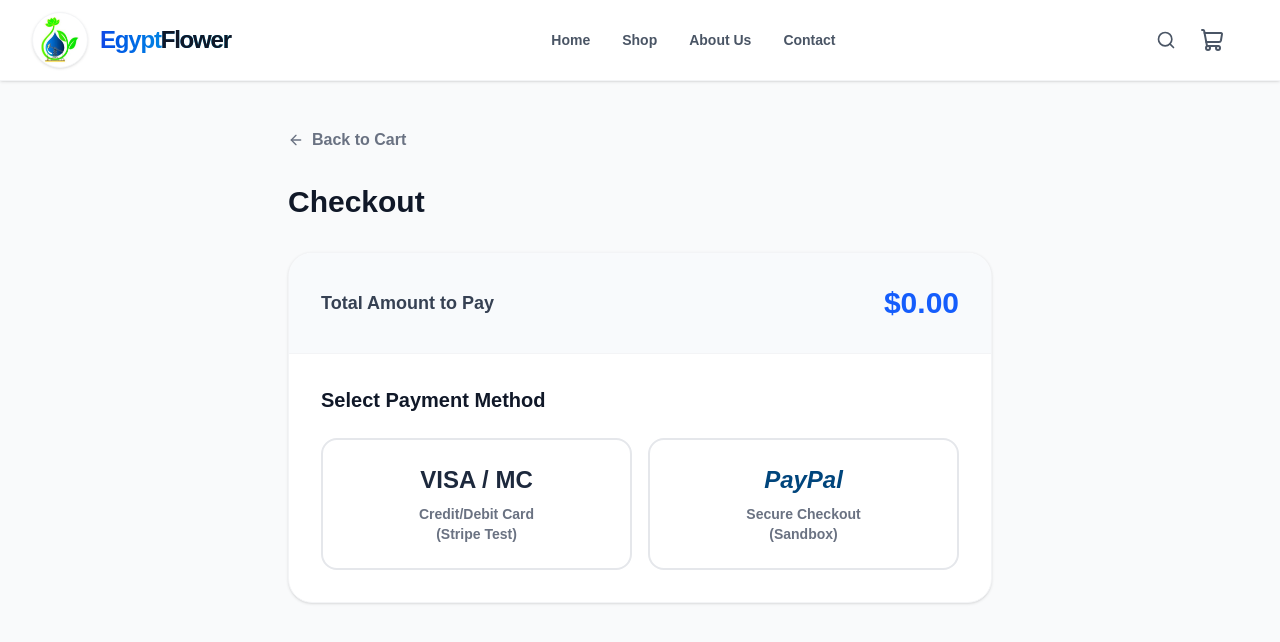
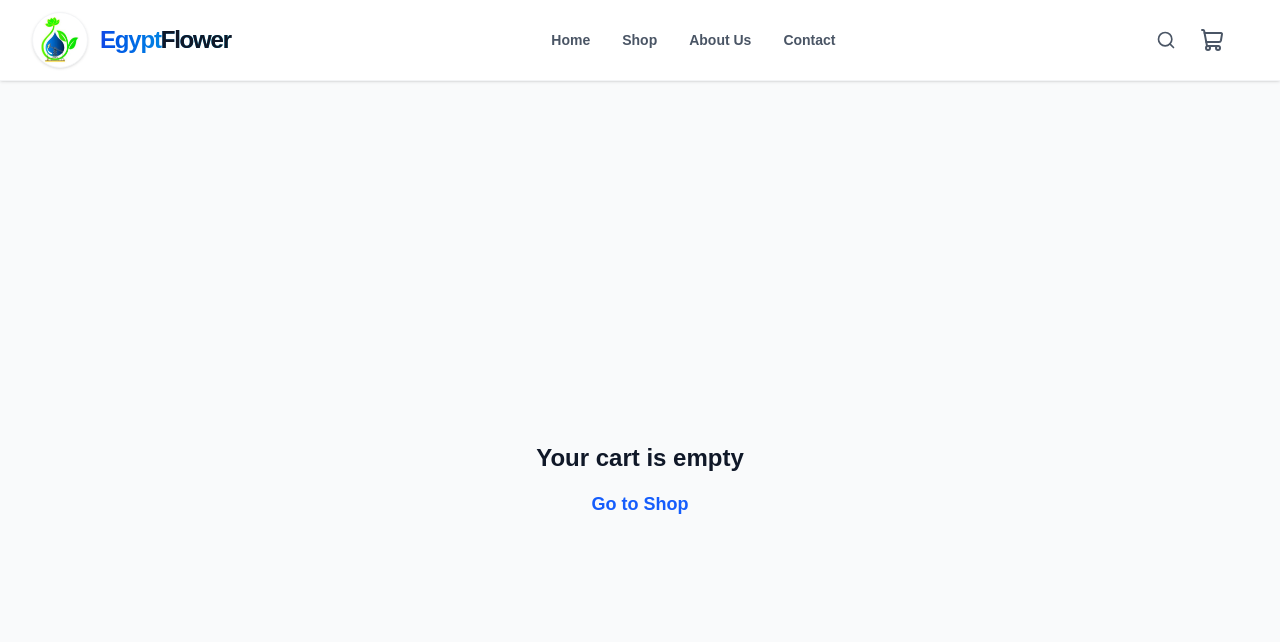
Before and after one commit to heshammera/egyptflower, a Next.js app: page /checkout in a window 1280 px wide. Shown: the top 642 px of the page. Built offline with nearby package versions, Linux system fonts and the light colour scheme.

Commit message:
Integrate official PayPal JS SDK for actual checkout

```diff
--- a/package.json
+++ b/package.json
@@ -10,6 +10,7 @@
     "postinstall": "prisma generate"
   },
   "dependencies": {
+    "@paypal/react-paypal-js": "^9.2.0",
     "@prisma/client": "^5.22.0",
     "@supabase/ssr": "^0.10.3",
     "@supabase/supabase-js": "^2.106.2",
--- a/src/app/checkout/page.tsx
+++ b/src/app/checkout/page.tsx
@@ -4,21 +4,11 @@ import { useCart } from '@/context/CartContext'
 import Link from 'next/link'
 import { ArrowLeft, CheckCircle2 } from 'lucide-react'
 import { useState } from 'react'
+import { PayPalScriptProvider, PayPalButtons } from '@paypal/react-paypal-js'
 
 export default function CheckoutPage() {
   const { cartTotal, clearCart } = useCart()
   const [isSuccess, setIsSuccess] = useState(false)
-  const [isProcessing, setIsProcessing] = useState(false)
-
-  const handlePayment = (method: string) => {
-    setIsProcessing(true)
-    // Simulate payment processing delay for Sandbox
-    setTimeout(() => {
-      setIsSuccess(true)
-      setIsProcessing(false)
-      clearCart()
-    }, 2000)
-  }
 
   if (isSuccess) {
     return (
@@ -28,10 +18,22 @@ export default function CheckoutPage() {
             <CheckCircle2 className="w-12 h-12 text-green-600" />
           </div>
           <h2 className="text-3xl font-black text-gray-900 mb-4">Payment Successful!</h2>
-          <p className="text-gray-600 mb-8 text-lg">Thank you for your order. We have received your payment and will begin processing your equipment for global shipping.</p>
+          <p className="text-gray-600 mb-8 text-lg">Thank you for your order. Your payment was securely processed via PayPal. We will begin processing your equipment for global shipping.</p>
           <Link href="/products" className="inline-block bg-slate-900 text-white font-bold py-4 px-8 rounded-full hover:bg-blue-600 transition-colors w-full shadow-md hover:-translate-y-0.5">
             Return to Catalog
           </Link>
+        </div>
+      </div>
+    )
+  }
+
+  // To prevent rendering buttons with 0 amount
+  if (cartTotal <= 0) {
+    return (
+      <div className="min-h-screen bg-gray-50 flex items-center justify-center p-4">
+        <div className="text-center">
+          <h2 className="text-2xl font-bold text-gray-900 mb-4">Your cart is empty</h2>
+          <Link href="/products" className="text-blue-600 font-bold hover:underline text-lg">Go to Shop</Link>
         </div>
       </div>
     )
@@ -54,32 +56,41 @@ export default function CheckoutPage() {
             </div>
           </div>
           <div className="p-8">
-            <h3 className="text-xl font-bold text-gray-900 mb-6">Select Payment Method</h3>
+            <h3 className="text-xl font-bold text-gray-900 mb-6 text-center">Secure Checkout via PayPal</h3>
 
-            {isProcessing ? (
-              <div className="text-center py-12">
-                <div className="inline-block w-12 h-12 border-4 border-blue-200 border-t-blue-600 rounded-full animate-spin mb-4"></div>
-                <p className="text-gray-600 font-semibold">Processing your payment in Sandbox mode...</p>
-              </div>
-            ) : (
-              <div className="grid grid-cols-1 sm:grid-cols-2 gap-4">
-                <button
-                  onClick={() => handlePayment('credit_card')}
-                  className="flex flex-col items-center justify-center p-6 border-2 border-gray-200 rounded-2xl hover:border-blue-600 hover:bg-blue-50 transition-all group"
-                >
-                  <div className="text-2xl font-black text-slate-800 mb-2 group-hover:text-blue-600">VISA / MC</div>
-                  <span className="text-sm text-gray-500 font-semibold text-center">Credit/Debit Card<br/>(Stripe Test)</span>
-                </button>
-
-                <button
-                  onClick={() => handlePayment('paypal')}
-                  className="flex flex-col items-center justify-center p-6 border-2 border-gray-200 rounded-2xl hover:border-blue-600 hover:bg-blue-50 transition-all group"
-                >
-                  <div className="text-2xl font-black text-[#00457C] mb-2 group-hover:text-blue-600 italic">PayPal</div>
-                  <span className="text-sm text-gray-500 font-semibold text-center">Secure Checkout<br/>(Sandbox)</span>
-                </button>
-              </div>
-            )}
+            <div className="max-w-md mx-auto min-h-[150px]">
+              <PayPalScriptProvider options={{
+                "clientId": process.env.NEXT_PUBLIC_PAYPAL_CLIENT_ID || "test",
+                "currency": "USD",
+                "intent": "capture",
+                "disableFunding": "card,credit" // Force PayPal only
+              }}>
+                <PayPalButtons
+                  style={{ layout: "vertical", shape: "rect", color: "blue", label: "pay" }}
+                  createOrder={(data, actions) => {
+                    return actions.order.create({
+                      intent: "CAPTURE",
+                      purchase_units: [
+                        {
+                          amount: {
+                            currency_code: "USD",
+                            value: cartTotal.toFixed(2),
+                          },
+                          description: "EgyptFlower Premium Equipment"
+                        },
+                      ],
+                    });
+                  }}
+                  onApprove={(data, actions) => {
+                    return actions.order!.capture().then((details) => {
+                      console.log("Payment completed by " + details.payer?.name?.given_name);
+                      setIsSuccess(true);
+                      clearCart();
+                    });
+                  }}
+                />
+              </PayPalScriptProvider>
+            </div>
           </div>
         </div>
       </div>
```
Also changed, not shown: 1 other file (tests, documents, lock files or other folders).
